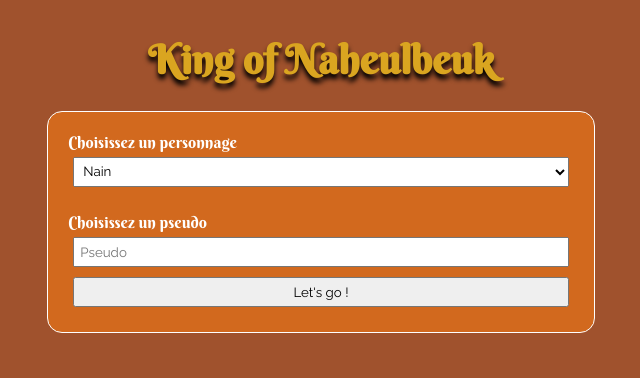
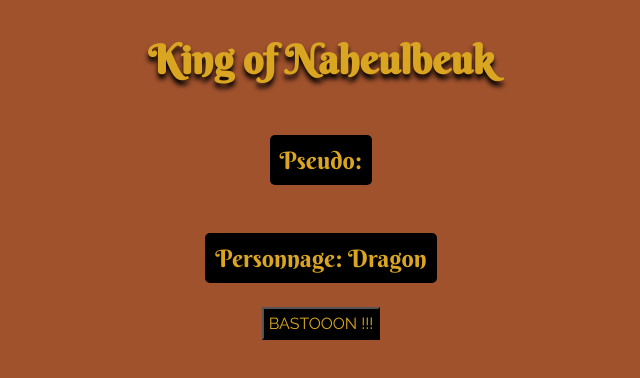
Before and after one commit to Mickael-Mesloub/king-of-naheulbeuk, a React (Create React App) app: page /start in a window 1280 px wide. Shown: the top 378 px of the page, without its empty margins (319-959 px from the left). Built offline with nearby package versions, Linux system fonts and the light colour scheme.

Commit message:
styles, redux

```diff
--- a/src/App.js
+++ b/src/App.js
@@ -1,26 +1,25 @@
-import { useState } from "react"
 import {Form} from "./components/form/Form"
-import { personnages } from "./components/data/Characters"
 import './App.css'
 import './styles.scss'
+import {BrowserRouter, Routes, Route} from 'react-router-dom'
+import {Start} from "./pages/Start.js"
 
 // Composant Title : pour titre dynamique en fonction des phases
 // Mettre en place un Context
 
 const App = () => {
 
-    const [hero, setHero] = useState(personnages[0]);
-    const [pseudo, setPseudo] = useState("");
-    const [isFormShown, setIsFormShown] = useState(true);
-
     return(
 
         <>
+
             <h1>King of Naheulbeuk</h1>
-
-             {/* Affiche le Form. Si form démonté (onSubmit), affiche message de bienvenue */}
-
-                <Form hero={hero} setHero={setHero}setPseudo={setPseudo} setIsFormShown={setIsFormShown}/>
+            <BrowserRouter>
+                <Routes>
+                    <Route path='/' element={<Form />}/>
+                    <Route path='/start' element={<Start />}/>
+                </Routes>
+            </BrowserRouter>
 
         </>
     )
--- a/src/components/data/Characters.js
+++ b/src/components/data/Characters.js
@@ -2,10 +2,9 @@
     {
         breed: "Nain",
         id: 0,
-        name: "",
         agility: 1,
         speed: 1,
-        strength: 1,
+        strength:  1,
         magic: 1,
         shield: {
             force: 1,
@@ -18,7 +17,6 @@
     {
         breed: "Dragon",
         id: 1,
-        name: "",
         agility: 1,
         speed: 1,
         strength: 1,
@@ -34,7 +32,6 @@
     {
         breed: "Orc",
         id: 2,
-        name: "",
         agility: 1,
         speed: 1,
         strength: 1,
@@ -50,7 +47,6 @@
     {
         breed: "Elfe",
         id: 3,
-        name: "",
         agility: 1,
         speed: 1,
         strength: 1,
@@ -66,7 +62,6 @@
     {
         breed: "Sorcier",
         id: 4,
-        name: "",
         agility: 1,
         speed: 1,
         strength: 1,
@@ -82,7 +77,6 @@
     {
         breed: "Barbare",
         id: 5,
-        name: "",
         agility: 1,
         speed: 1,
         strength: 1,
@@ -98,7 +92,6 @@
     {
         breed: "Vampire",
         id: 6,
-        name: "",
         agility: 1,
         speed: 1,
         strength: 1,
@@ -114,7 +107,6 @@
     {
         breed: "Gobelin",
         id: 7,
-        name: "",
         agility: 1,
         speed: 1,
         strength: 1,
--- a/src/components/form/Form.js
+++ b/src/components/form/Form.js
@@ -1,40 +1,46 @@
-import { useEffect, useState } from "react"
-import {personnages} from '../data/Characters'
-import './styles.scss'
+import { useEffect, useState } from "react";
+import {personnages} from '../data/Characters';
+import { addHero } from "../../store/slices/user/heroSlice";
+import { useDispatch, useSelector } from 'react-redux';
+import { useNavigate } from "react-router-dom";
+
+import './styles.scss';
 
 
 export const Form = (props) => {
 
-    const [inputValue, setInputValue] = useState("");
+    const state = useSelector(state => state);
+    const dispatch = useDispatch();
+    const navigate = useNavigate();
+
+    const [pseudo, setPseudo] = useState("");
+    const [hero, setHero] = useState(state.hero.hero);
+
 
     useEffect(() => {
-        console.log(inputValue);
-    },[inputValue])
+        console.log(state);
+    },[state])
 
-    const handleChange = (e) => {
-        setInputValue(e.target.value);
-    };
-
-    const handleSubmit = (e) => {
-        e.preventDefault();
-        props.hero.name = inputValue;
-        console.log(props.hero)
-
-     }
+    const handleSubmit = (event) => {
+        event.preventDefault();
+        dispatch(addHero({...hero, name: pseudo}));
+        navigate("/start");
+     };
 
     return(
+
         <>
             <form className="form"onSubmit={handleSubmit}>
                 <label htmlFor="hero">Choisissez un personnage </label>
-                <select id="hero" defaultValue={props.hero.breed}>
+                <select defaultValue={hero.id} onChange={(event) => setHero(personnages[event.target.value])} id="" name="">
                     {personnages.map((e, i) => {
                         return <option  key={i} value={e.id}>{e.breed}</option>
                     })}
                 </select>
                 <br />
                 <label htmlFor="pseudo">Choisissez un pseudo </label>
-                <input value={inputValue} onChange={handleChange} type="text" id="pseudo" placeholder="Pseudo" />
-                <input type="submit" value="Let's go !" />
+                <input onChange={(event) => setPseudo(event.target.value)} type="text" id="pseudo" placeholder="Pseudo" />
+                <input className="submit" type="submit" value="BASTOOON !!" />
             </form>
         </>
 
--- a/src/components/form/styles.scss
+++ b/src/components/form/styles.scss
@@ -7,6 +7,7 @@
     width: 40%;
     border-radius: 15px;
     padding: 20px;
+    box-shadow: 15px 15px 15px #000;
 
 
     input, select {
@@ -14,7 +15,14 @@
         padding: 5px;
         margin: 5px;
     }
-    button {
+    .submit {
         padding: 5px;
+        font-size: 16px;
+        &:hover{
+            transition: .5s;
+            background-color: #660000;
+            color: #fff;
+            font-size: 20px;
+        }
     }
 }
--- a/src/index.js
+++ b/src/index.js
@@ -4,7 +4,6 @@
 import App from './App'
 import {Provider} from "react-redux";
 import configureAppStore from "./store/store";
-import {BrowserRouter} from "react-router-dom";
 
 
 const store = configureAppStore()
@@ -12,8 +11,6 @@
 const root = ReactDOM.createRoot(document.getElementById("root"));
 root.render(
     <Provider store={store}>
-        <BrowserRouter>
-            <App/>
-        </BrowserRouter>
+        <App/>
     </Provider>
 );
--- /dev/null
+++ b/src/pages/Start.js
@@ -0,0 +1,20 @@
+import { useSelector } from "react-redux";
+import './styles/styles.scss'
+
+export const Start = () => {
+
+    const state = useSelector(state => state);
+    console.log(state);
+    const breed = state.hero.hero.breed;
+    const name = state.hero.hero.name;
+
+    return(
+
+        <>
+            <p>Pseudo: {name}</p>
+            <p>Personnage: {breed}</p>
+            <button>BASTOOON !!!</button>
+        </>
+
+    )
+}
--- /dev/null
+++ b/src/pages/styles/styles.scss
@@ -0,0 +1,22 @@
+p {
+    padding: 10px;
+    text-align: center;
+    font-size: 24px;
+    background-color: #000;
+    color: #DAA520;
+    border-radius: 5px;
+}
+
+button {
+    background-color: #000;
+    color: #DAA520;
+    font-family: "Raleway", sans-serif;
+    padding: 5px;
+    font-size: 16px;
+    &:hover{
+        transition: .5s;
+        background-color: #660000;
+        color: #fff;
+        font-size: 20px;
+    }
+}
--- a/src/store/reducers.js
+++ b/src/store/reducers.js
@@ -1,9 +1,9 @@
-// import {combineReducers} from "redux";
-// import reducer from 'chemin/reducer'
+import {combineReducers} from "redux";
+import heroSlice from "./slices/user/heroSlice";
 
-// const rootReducer = combineReducers({
-//     nomDuState: reducer
-// })
+const rootReducer = combineReducers({
+    hero: heroSlice
+})
 
 
-// export default rootReducer
+export default rootReducer
--- /dev/null
+++ b/src/store/slices/user/heroSlice.js
@@ -0,0 +1,22 @@
+import {createSlice, current} from '@reduxjs/toolkit'
+import {personnages} from '../../../components/data/Characters.js'
+
+export const heroSlice = createSlice({
+    name: 'heroSlice',
+    initialState: {
+        hero: personnages[1],
+    },
+
+    reducers: {
+        addHero: (state, action) => {
+            return {
+                ...state,
+                hero: action.payload
+            }
+        }
+    }
+})
+
+export const {addHero} = heroSlice.actions
+
+export default heroSlice.reducer
```
